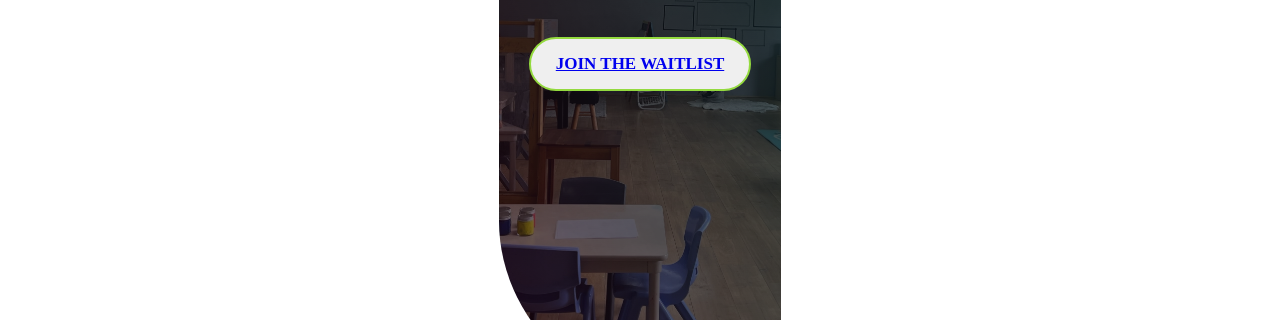
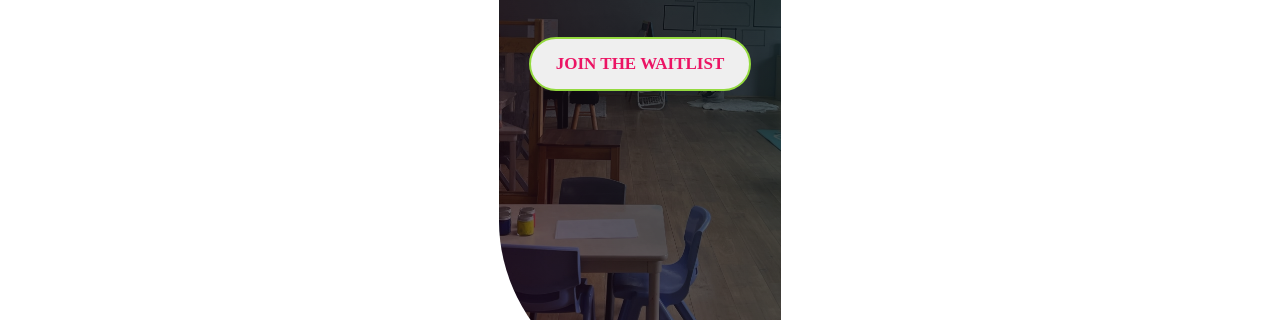
Before and after one commit to Anerikaria/CreativeKnook, a website: page childcare/faq.html in a window 1280 px wide. Shown: the part 480-800 px from the top of the page. Drawn offline with nearby package versions, Linux system fonts and the light colour scheme; files that its build step writes are made by us from their sources.

Commit message:
waitlist button and layout issue

```diff
--- a/sass/components/_button.scss
+++ b/sass/components/_button.scss
@@ -89,6 +89,10 @@
 .btn__waitlist {
   margin-bottom: 5rem;
   color: $color-primary;
+  a{
+    text-decoration: none;
+    color: $color-primary;
+  }
 }
 
 
```
Also changed, not shown: childcare/about-creative-nook.html (+1 -1 lines), index.html (+1 -2 lines).
